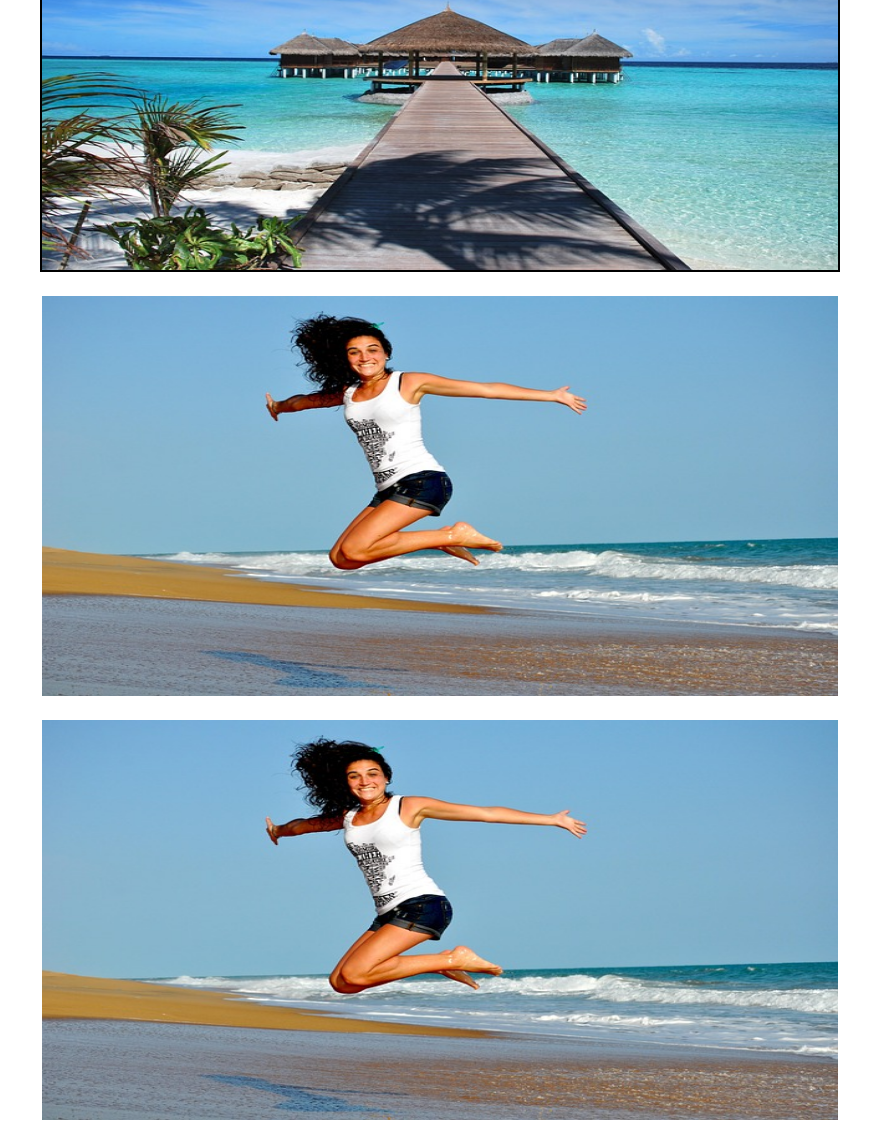
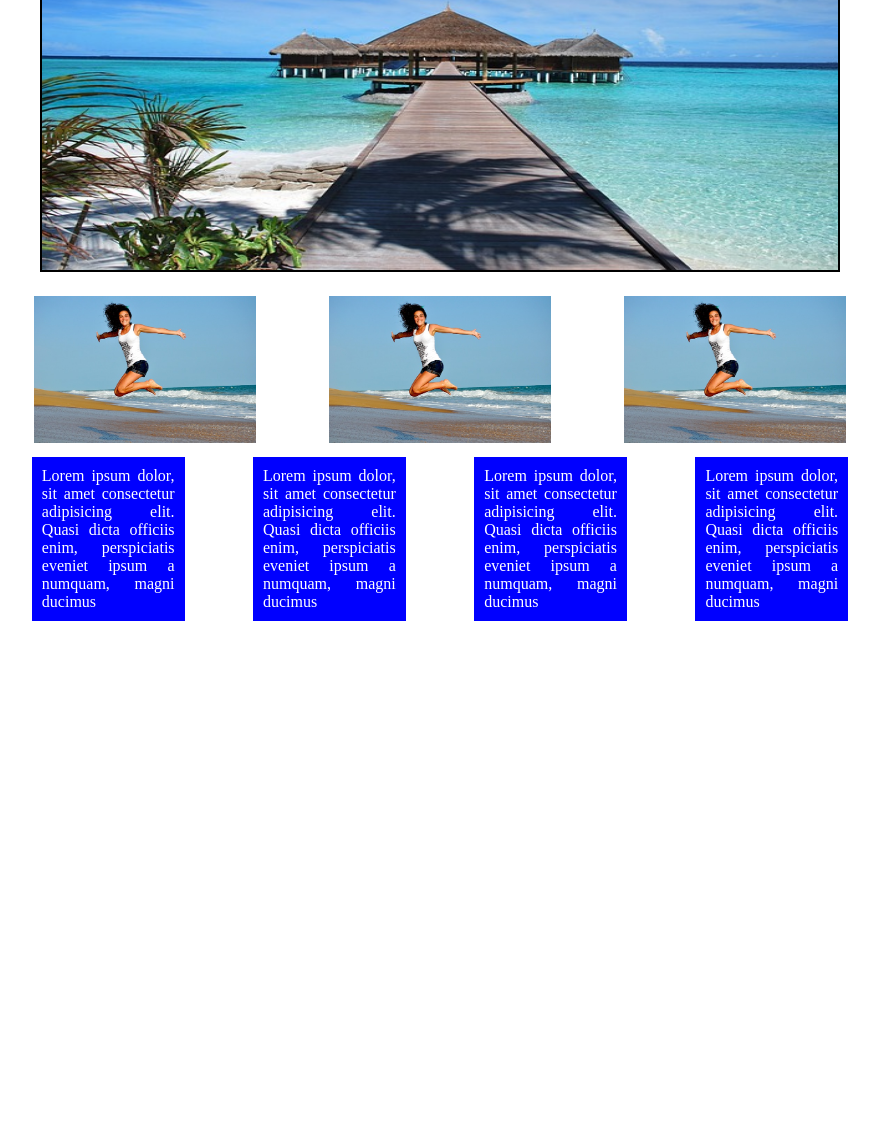
Before and after one commit to fadia13/revHTMLCSS, a plain HTML site: page rwd/exo/mediasqueries/index.html in a window 1280 px wide. Shown: the part 372-1495 px from the top of the page, without its empty margins (200-1079 px from the left). After the commit the page ends 1001 px from the top, so only its background shows below. Drawn offline with Linux system fonts and the light colour scheme.

Commit message:
finalisation du tp medias queries

```diff
--- a/rwd/exo/mediasqueries/index.html
+++ b/rwd/exo/mediasqueries/index.html
@@ -8,7 +8,9 @@
   </head>
   <body>
     <div class="containerFlex2">
+
       <div class="containerPara1">
+
             <div class="para1">
             Lorem, ipsum dolor sit amet consectetur adipisicing elit. Repellendus,
             impedit doloribus laborum dolorem quaerat accusamus, error id nostrum
@@ -32,72 +34,55 @@
 
         <div >
             <img
-          class="imgmedia"
-          src="/rwd/exo/mediasqueries/plage.jpg"
-          alt="plage"
-        />
+            class="imgmedia"src="/rwd/exo/mediasqueries/plage.jpg" alt="plage"/>
         </div>
 
       <div class="flexContainerImg">
 
                 <div>
-        <img
-          src="/rwd/exo/mediasqueries/femmeplage.jpg"
-          alt="femme plage"
-          class="imgmedia2"
-        />
+
+                    <img src="/rwd/exo/mediasqueries/femmeplage.jpg" alt="femme plage" class="imgmedia2" />
+
                 </div>
+
                 <div>
-        <img
-          src="/rwd/exo/mediasqueries/femmeplage.jpg"
-          alt="femme plage"
-          class="imgmedia2"
-        />
+
+                    <img src="/rwd/exo/mediasqueries/femmeplage.jpg" alt="femme plage" class="imgmedia2" />
+
                 </div>
+
                 <div>
-        <img
-          src="/rwd/exo/mediasqueries/femmeplage.jpg"
-          alt="femme plage"
-          class="imgmedia2"
-        />
+
+                     <img src="/rwd/exo/mediasqueries/femmeplage.jpg" alt="femme plage" class="imgmedia2" />
+
                 </div>
     </div>
 
+
      <div class="containerFlex3">
-        <div class="para2">
+        <div class="para2 para4">
             Lorem ipsum dolor, sit amet consectetur adipisicing elit. Quasi dicta
             officiis enim, perspiciatis eveniet ipsum a numquam, magni ducimus
-          exercitationem omnis, doloremque doloribus nisi voluptatem molestiae
-          esse minima nihil? Sit dignissimos distinctio quam iusto placeat
-          minus, neque animi quidem maiores error ratione velit laborum ad
-          accusamus voluptatibus repudiandae necessitatibus odit?
+
             </div>
 
-        <div class="para2">
+        <div class="para2 para3">
           Lorem ipsum dolor, sit amet consectetur adipisicing elit. Quasi dicta
             officiis enim, perspiciatis eveniet ipsum a numquam, magni ducimus
-          exercitationem omnis, doloremque doloribus nisi voluptatem molestiae
-          esse minima nihil? Sit dignissimos distinctio quam iusto placeat
-          minus, neque animi quidem maiores error ratione velit laborum ad
-          accusamus voluptatibus repudiandae necessitatibus odit?
+
         </div>
 
-        <div class="para2">
+        <div class="para2 para3">
             Lorem ipsum dolor, sit amet consectetur adipisicing elit. Quasi dicta
             officiis enim, perspiciatis eveniet ipsum a numquam, magni ducimus
-          exercitationem omnis, doloremque doloribus nisi voluptatem molestiae
-          esse minima nihil? Sit dignissimos distinctio quam iusto placeat
-          minus, neque animi quidem maiores error ratione velit laborum ad
-          accusamus voluptatibus repudiandae necessitatibus odit?
+
         </div>
 
-        <div class="para2">
+        <div class="para2 para3">
                 Lorem ipsum dolor, sit amet consectetur adipisicing elit. Quasi dicta
                 officiis enim, perspiciatis eveniet ipsum a numquam, magni ducimus
-          exercitationem omnis, doloremque doloribus nisi voluptatem molestiae
-          esse minima nihil? Sit dignissimos distinctio quam iusto placeat
-          minus, neque animi quidem maiores error ratione velit laborum ad
-          accusamus voluptatibus repudiandae necessitatibus odit?
+
+        </div>
     </div>
         </div>
 </div>
--- a/rwd/exo/mediasqueries/style.css
+++ b/rwd/exo/mediasqueries/style.css
@@ -40,25 +40,24 @@
 .flexContainerImg{
     width: 100%;
     display: flex;
-    flex-direction: column;
+    justify-content: space-around;
      /* border: 2px solid rgb(206, 85, 85); */
      text-align: center;
-
-
 
 }
 
 .flexContainerImg img{
+
     margin: 10px;
-     height:50vh ;
-      width: 90%;
-
+     /* height:50vh ; */
+    width: 75%;
 }
 
 .containerFlex3{
     display: flex;
     justify-content: space-around;
     text-align: justify;
+    flex-wrap: wrap;
      /* border: 2px solid rgb(206, 85, 85); */
 }
 
@@ -67,7 +66,7 @@
     color: white;
     width: 15%;
     padding: 10px;
-    -direction: column;
+    /* -direction: column; */
 }
 
 
@@ -83,4 +82,40 @@
     width: 90%;
     }
 
+    .containerFlex3 .para3{
+        display:none;
+
+
+    }
+
+    .para4{
+          width: 100%;
+
+    }
+
 }
+
+@media screen and (min-width: 768px) and (max-width: 1023px){
+    .containerPara1{
+        flex-direction: column;
+    }
+
+    .para1{
+        width: 84%;
+    }
+
+
+    .containerFlex3 {
+        flex-wrap: wrap;
+
+
+    }
+
+   .para2{
+        width: 40%;
+        margin: 2%;
+
+
+    }
+
+}
```
Also changed, not shown: rwd/cours/index.html (+14 -1 lines). Lines whose indentation alone changed are shown as unchanged.
